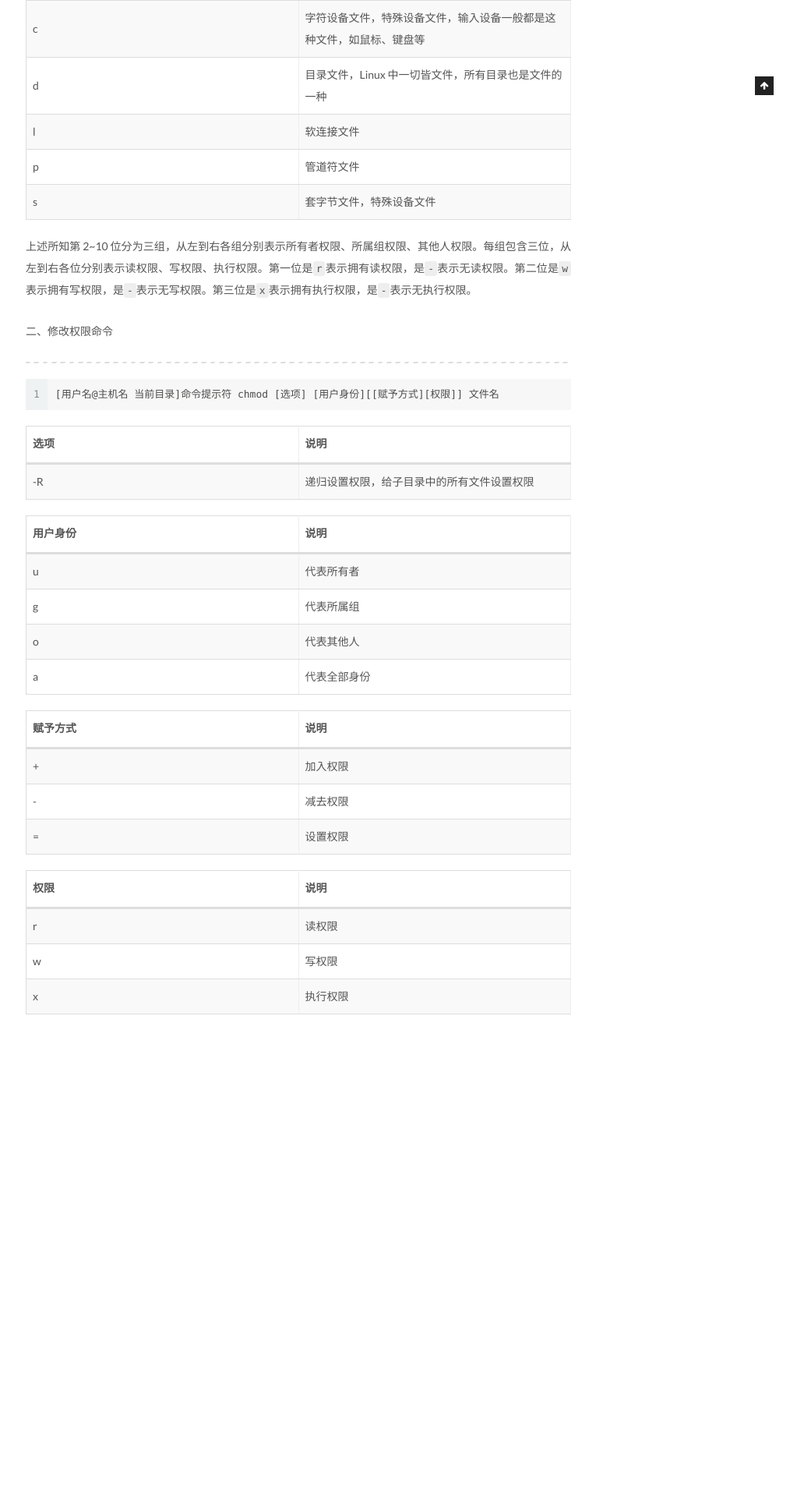
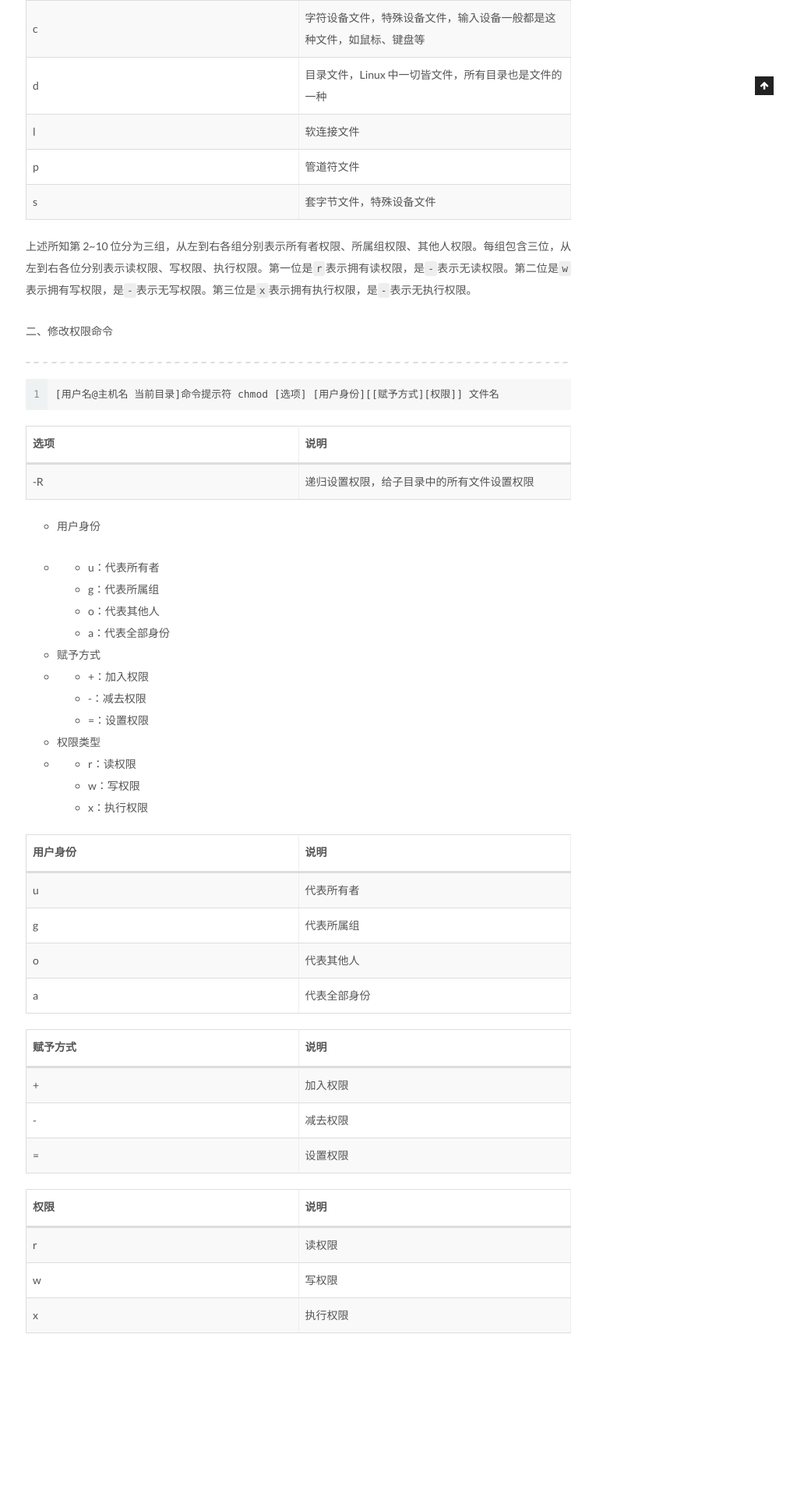
Before and after one commit to chuyibo/chuyibo.github.io, a Jekyll site: the page built from _posts/2021-01-12-Linux 基础命令(三).md, in a window 1280 px wide. Shown: the part 878-2798 px from the top of the page at 78% size, without its empty margins (257-1280 px from the left). Built offline with Jekyll 4.4.1, drawn with Linux system fonts in a browser that asks for light colours; before the commit the page ends 2389 px from its top, so only the background shows below that.

Commit message:
2021/01/12

```diff
--- a/_posts/2021-01-12-Linux 基础命令(三).md
+++ b/_posts/2021-01-12-Linux 基础命令(三).md
@@ -47,6 +47,21 @@ tags:
 | ---- | ------------------------------------------ |
 | -R   | 递归设置权限，给子目录中的所有文件设置权限 |
 
+- 用户身份
+
+- - u：代表所有者
+  - g：代表所属组
+  - o：代表其他人
+  - a：代表全部身份
+- 赋予方式
+- - +：加入权限
+  - -：减去权限
+  - =：设置权限
+- 权限类型
+- - r：读权限
+  - w：写权限
+  - x：执行权限
+
 | 用户身份 | 说明         |
 | -------- | ------------ |
 | u        | 代表所有者   |
```
